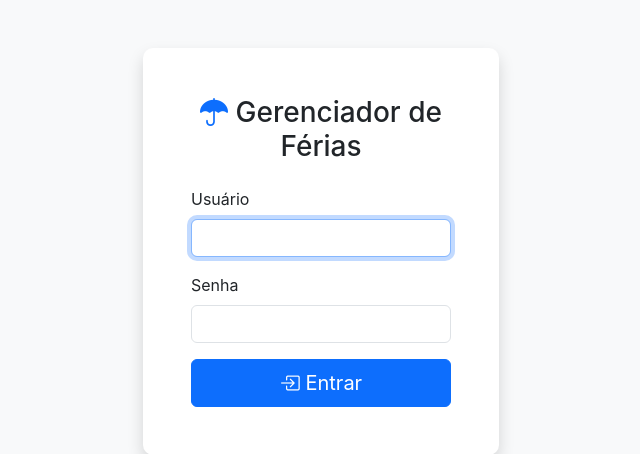
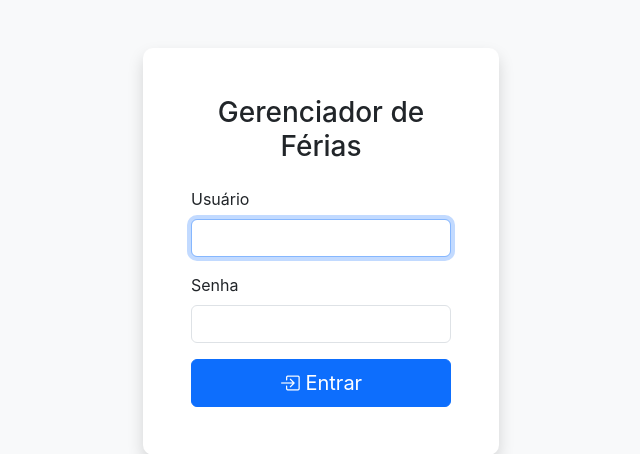
Before and after one commit to Corolario/ferias, a Flask app: page /login in a window 1280 px wide. Shown: the top 454 px of the page, without its empty margins (319-959 px from the left). Run offline with Flask 3, Linux system fonts and the light colour scheme; some libraries are stand-ins or nearby versions.

Commit message:
Remove icon from login page title

```diff
--- a/templates/login.html
+++ b/templates/login.html
@@ -9,7 +9,6 @@
             <div class="card-body p-5">
                 <div class="text-center mb-4">
                     <h1 class="h3">
-                        <i class="bi bi-umbrella-fill text-primary"></i>
                         Gerenciador de Férias
                     </h1>
                 </div>
```
